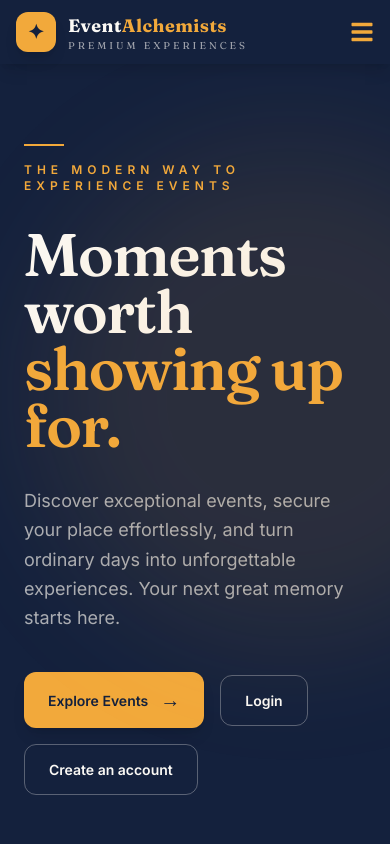
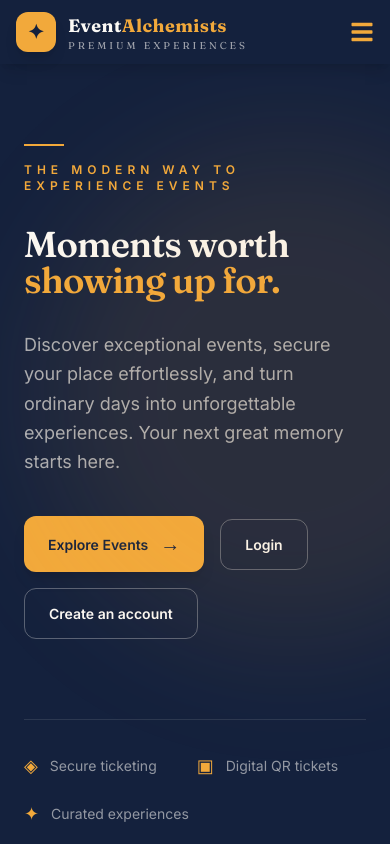
Before and after one commit to Gabryldev/event-management, a React (Vite) app in the folder frontend/: page / in a window 390 px wide. Shown: the top 844 px of the page. Built offline with nearby package versions, Linux system fonts and the light colour scheme; no server answers.

Commit message:
Reduce mobile hero heading size

```diff
--- a/frontend/src/pages/Home.jsx
+++ b/frontend/src/pages/Home.jsx
@@ -29,7 +29,7 @@
               </div>
 
               {/* Main heading */}
-              <h1 className="font-display text-6xl md:text-7xl lg:text-8xl font-semibold leading-[0.95] tracking-tight">
+              <h1 className="font-display text-4xl md:text-7xl lg:text-8xl font-semibold leading-[1] tracking-tight">
                 Moments worth
 
                 <span className="block text-amber">
```
